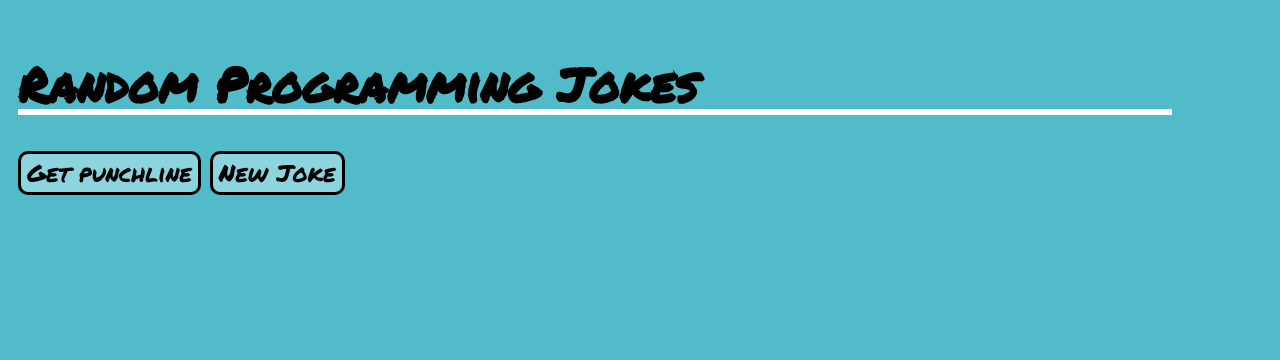
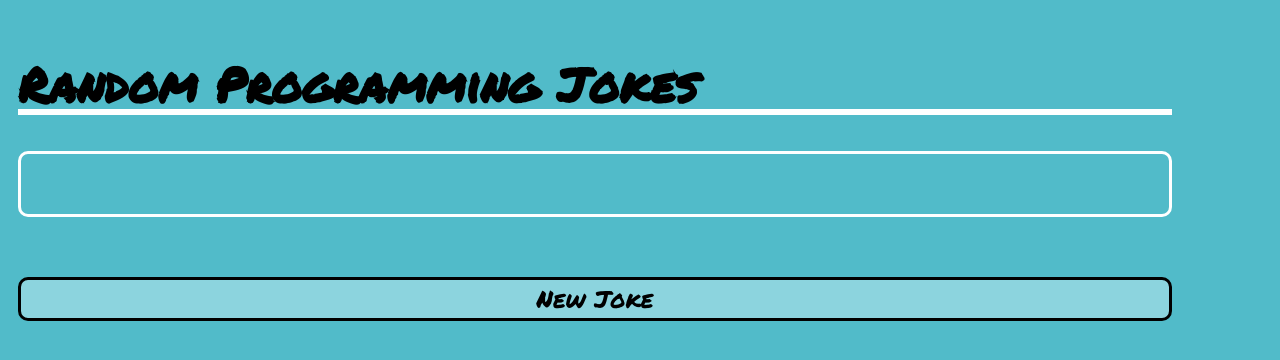
Before and after one commit to SolomanGarcia/random-jokes-js, a plain HTML site: page index.html in a window 1280 px wide. Drawn offline with Linux system fonts and the light colour scheme.

Commit message:
add styling

```diff
--- a/index.css
+++ b/index.css
@@ -29,3 +29,21 @@ button {
   font-size: inherit;
   cursor: pointer;
 }
+
+.hidden {
+  display: none;
+}
+
+.joke {
+  display: flex;
+  flex-direction: column;
+}
+
+.bubble {
+  display: inline-block;
+  position: relative;
+  padding: 30px 40px;
+  border-radius: 10px;
+  border: 3px solid white;
+  margin-bottom: 60px;
+}
```
